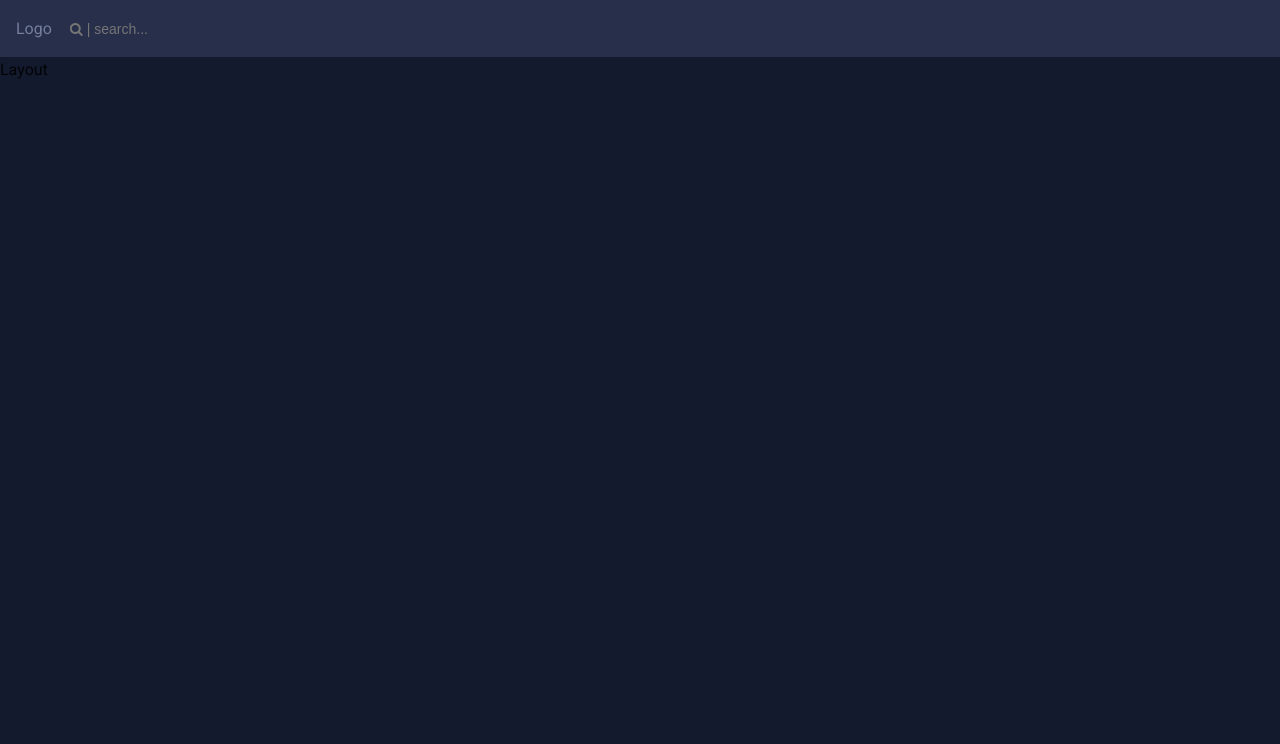
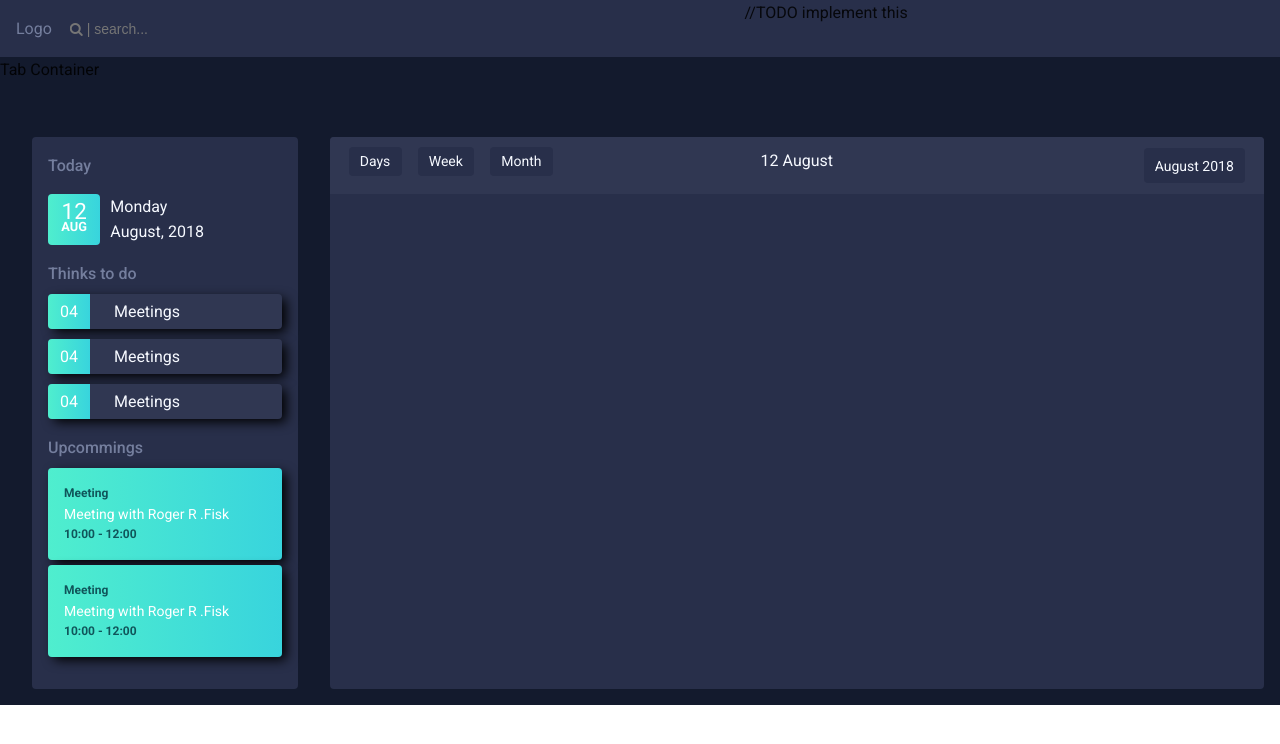
Before and after one commit to wildcod/hackerEarth_Hackathon, a React (Create React App) app in the folder webapp/: page / in a window 1280 px wide. Shown: the top 744 px of the page. Built offline with nearby package versions, Linux system fonts and the light colour scheme.

Commit message:
WIP: making main section component

```diff
--- a/webapp/src/App.tsx
+++ b/webapp/src/App.tsx
@@ -1,12 +1,13 @@
 import React from 'react';
 import './App.scss'
 import Layout from "./components/common/Layout/Layout";
+import Home from './components/pages/Home/Home';
 
 function App() {
   return (
     <div className="app">
        <Layout>
-           Layout
+           <Home/>
        </Layout>
     </div>
   );
--- a/webapp/src/components/common/Header/Header.tsx
+++ b/webapp/src/components/common/Header/Header.tsx
@@ -8,7 +8,7 @@ const Header = () => {
                <span>Logo</span>
                <input placeholder="&#xF002; | search..."/>
            </div>
-           <div className="tabs"></div>
+           <div className="tabs"></div> //TODO implement this
            <div className="status"></div>
         </div>
     );
--- a/webapp/src/components/common/Layout/Layout.scss
+++ b/webapp/src/components/common/Layout/Layout.scss
@@ -1,5 +1,4 @@
 .todo-layout-wrapper{
   width: 100%;
   background: #131A2D;
-  height: 100vh;
 }
--- /dev/null
+++ b/webapp/src/components/common/SideBar/SideBar.scss
@@ -0,0 +1,95 @@
+.todo-sidebar{
+  flex: 1;
+  margin: 0 1rem 1rem 2rem;
+  background: #282F4A;
+  padding: 1rem;
+  border-radius: 4px;
+  > h3{
+    color: #747E9D;
+  }
+  > .date-container{
+    display: flex;
+    margin: 1rem 0;
+    > .date{
+      display: flex;
+      line-height: 15px;
+      flex-direction: column;
+      flex: 1;
+      padding: 10px 6px;
+      text-align: center;
+      font-size: 12px;
+      color: #ffffff;
+      background: linear-gradient(to right, #4FEECE , #38D4DD);
+      border-radius: 4px;
+      > span:nth-child(1){
+        font-size: 1.4rem;
+      }
+      > span:nth-child(2){
+        font-size: 0.8rem;
+        font-weight: 700;
+      }
+    }
+    > .month{
+      display: flex;
+      flex-direction: column;
+      flex: 4;
+      padding: 0 10px;
+      > span{
+        color: #F6F9FF;
+      }
+    }
+  }
+  > .todo-list{
+    > h3{
+      color: #747E9D;
+    }
+    > .item{
+      display: flex;
+      flex: 1;
+      background: #303752;
+      border-radius: 4px;
+      box-shadow: 5px 4px 12px -1px rgba(0,0,0,1);
+      margin-bottom: 10px;
+      cursor: pointer;
+      > span:nth-child(1){
+        flex: 1;
+        background: linear-gradient(to right, #4FEECE , #38D4DD);
+        padding: 5px 0;
+        border-top-left-radius: 4px;
+        border-bottom-left-radius: 4px;
+        text-align: center;
+        color: white;
+      }
+      > span:nth-child(2){
+        flex: 4;
+        color: #F6F9FF;
+        padding: 5px 0 5px 24px;
+      }
+    }
+  }
+  > .up-coming{
+    margin: 1rem 0;
+    > h3{
+      color: #747E9D;
+    }
+    > .card{
+      display: flex;
+      flex-direction: column;
+      background: linear-gradient(to right, #4FEECE , #38D4DD);
+      border-radius: 4px;
+      padding: 1rem;
+      box-shadow: 5px 4px 12px -1px rgba(0,0,0,1);
+      margin-bottom: 5px;
+      cursor: pointer;
+      > .title,.time{
+        color: #10555A;
+        font-size: 12px;
+        font-weight: 700;
+      }
+      > .body{
+        color: #ffffff;
+        font-size: 14px;
+      }
+    }
+  }
+}
--- /dev/null
+++ b/webapp/src/components/common/SideBar/SideBar.tsx
@@ -0,0 +1,50 @@
+import React from 'react';
+import './SideBar.scss'
+
+const SideBar = () => {
+    return (
+        <div className="todo-sidebar">
+            <h3>Today</h3>
+            <div className="date-container">
+                <div className="date">
+                    <span>12</span>
+                    <span>AUG</span>
+                </div>
+                <div className="month">
+                    <span>Monday</span>
+                    <span>August, 2018</span>
+                </div>
+            </div>
+            <div className="todo-list">
+                <h3>Thinks to do</h3>
+                <div className="item">
+                    <span>04</span>
+                    <span>Meetings</span>
+                </div>
+                <div className="item">
+                    <span>04</span>
+                    <span>Meetings</span>
+                </div>
+                <div className="item">
+                    <span>04</span>
+                    <span>Meetings</span>
+                </div>
+            </div>
+            <div className="up-coming">
+                <h3>Upcommings</h3>
+                <div className="card">
+                    <span className="title">Meeting</span>
+                    <span className="body">Meeting with Roger R .Fisk</span>
+                    <span className="time">10:00 - 12:00</span>
+                </div>
+                <div className="card">
+                    <span className="title">Meeting</span>
+                    <span className="body">Meeting with Roger R .Fisk</span>
+                    <span className="time">10:00 - 12:00</span>
+                </div>
+            </div>
+        </div>
+    );
+};
+
+export default SideBar;
--- /dev/null
+++ b/webapp/src/components/main-section/MainSection.scss
@@ -0,0 +1,43 @@
+.todo-main-section{
+  flex: 4;
+  background: #282F4A;
+  margin: 0 1rem 1rem 1rem;
+  border-radius: 4px;
+  > .header{
+    width: 100%;
+    padding: 11px;
+    background: #303752;
+    border-top-left-radius: 4px;
+    border-top-right-radius: 4px;
+    display: flex;
+    > div{
+      color: #F6F9FF;;
+    }
+    > .left-col{
+      flex: 1;
+      > span{
+        padding: 0.4rem 0.7rem;
+        background: #282F4A;
+        margin: 0 0.5rem;
+        border-radius: 4px;
+        font-size: 14px;
+      }
+    }
+    > .center-col{
+      flex: 1;
+      text-align: center;
+    }
+    > .right-col{
+      flex: 1;
+      display: flex;
+      justify-content: flex-end;
+      > span{
+        padding: 0.4rem 0.7rem;
+        background: #282F4A;
+        margin: 0 0.5rem;
+        border-radius: 4px;
+        font-size: 14px;
+      }
+    }
+  }
+}
--- /dev/null
+++ b/webapp/src/components/main-section/MainSection.tsx
@@ -0,0 +1,22 @@
+import React from 'react';
+import './MainSection.scss'
+
+const MainSection = () => {
+    return (
+        <div className="todo-main-section">
+            <div className="header">
+                <div className="left-col">
+                    <span>Days</span>
+                    <span>Week</span>
+                    <span>Month</span>
+                </div>
+                <div className="center-col">12 August</div>
+                <div className="right-col">
+                    <span>August 2018</span>
+                </div>
+            </div>
+        </div>
+    );
+};
+
+export default MainSection;
--- a/webapp/src/components/pages/Home/Home.scss
+++ b/webapp/src/components/pages/Home/Home.scss
@@ -1,3 +1,15 @@
 .todo-home-wrapper{
+     width: 100%;
+   > .tab-container{
+     width: 100%;
+     min-height: 80px;
+   }
+   > .main-container{
+     width: 100%;
+     display: flex;
+     min-height: 500px;
+     flex: 1;
 
+
+   }
 }
--- a/webapp/src/components/pages/Home/Home.tsx
+++ b/webapp/src/components/pages/Home/Home.tsx
@@ -1,10 +1,18 @@
 import React from 'react';
 import './Home.scss'
+import SideBar from "../../common/SideBar/SideBar";
+import MainSection from "../../main-section/MainSection";
 
 const Home = () => {
     return (
         <div className="todo-home-wrapper">
-             Home
+             <div className="tab-container">
+                 Tab Container
+             </div>
+             <div className="main-container">
+                 <SideBar/>
+                 <MainSection/>
+             </div>
         </div>
     );
 };
```
